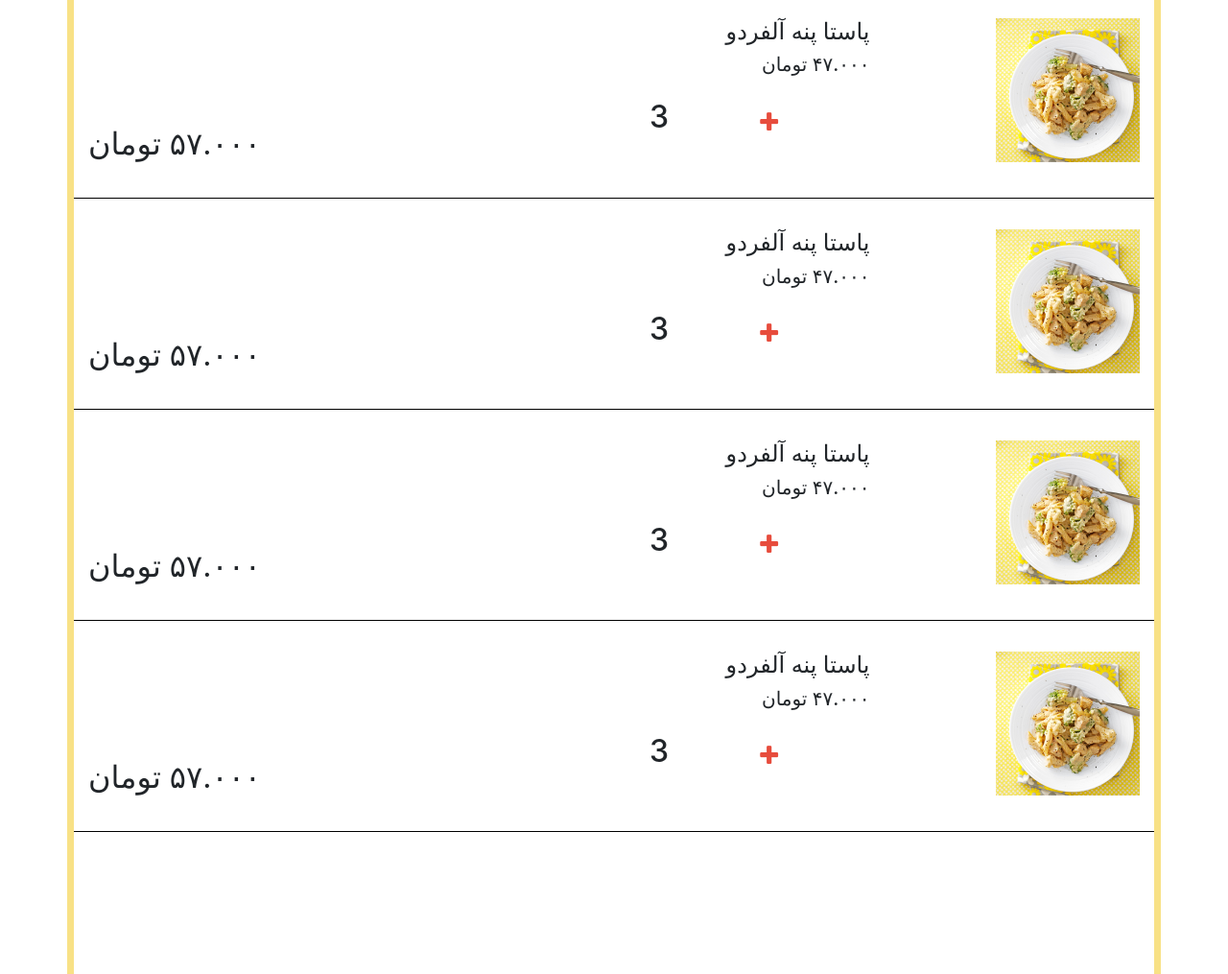
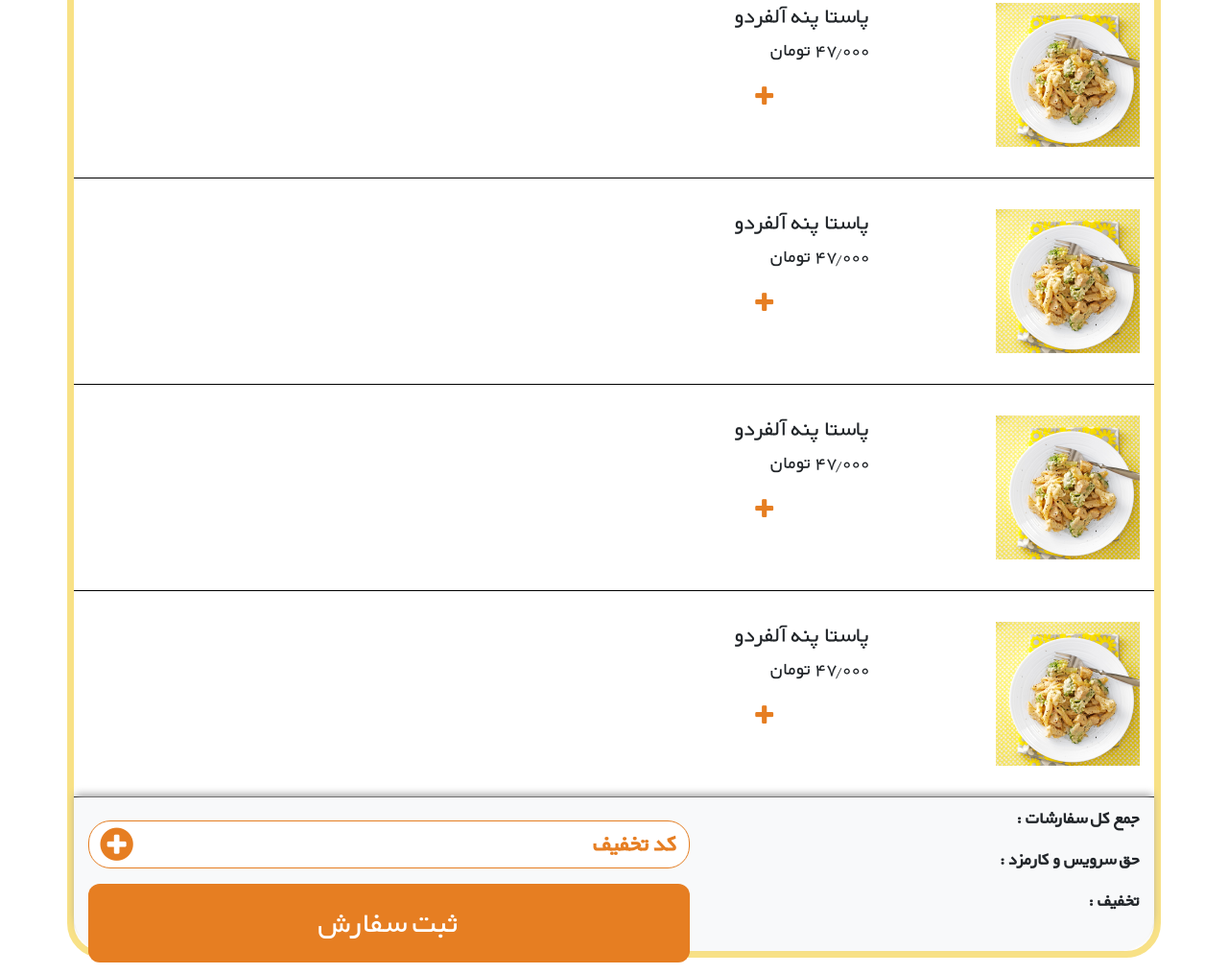
Before and after one commit to rouzbeh-hatamy/resturant-bill-generator, a plain HTML site: page index.html in a window 1280 px wide. Shown: the part 785-1800 px from the top of the page at 96% size. Drawn offline with nearby package versions, Linux system fonts and the light colour scheme.

Commit message:
finish layout

```diff
--- a/index.html
+++ b/index.html
@@ -28,13 +28,13 @@
                     <h4>پاستا پنه آلفردو</h4>
                     <h5>۴۷.۰۰۰ تومان</h5>
                     <div class="select d-flex my-4">
-                        <i class="fa fa-plus" aria-hidden="true"></i>
-                        <h5 id="number"> 3</h5>
+                        <i class="fa fa-plus" aria-hidden="true" data-counter="0" value="47000"></i>
+                        <h5 id="number"></h5>
                         <i class="fa fa-minus" aria-hidden="true"></i>
                     </div>
                 </div>
                 <div id="foodBill" class="col-4 align-self-end ">
-                    ۵۷.۰۰۰ تومان
+
                 </div>
             </div>
             <div class="item d-flex justify-content-start">
@@ -45,13 +45,13 @@
                     <h4>پاستا پنه آلفردو</h4>
                     <h5>۴۷.۰۰۰ تومان</h5>
                     <div class="select d-flex my-4">
-                        <i class="fa fa-plus" aria-hidden="true"></i>
-                        <h5 id="number"> 3</h5>
+                        <i class="fa fa-plus" data-counter="0" value="40000" aria-hidden="true"></i>
+                        <h5 id="number"></h5>
                         <i class="fa fa-minus" aria-hidden="true"></i>
                     </div>
                 </div>
                 <div id="foodBill" class="col-4 align-self-end ">
-                    ۵۷.۰۰۰ تومان
+
                 </div>
             </div>
             <div class="item d-flex justify-content-start">
@@ -62,13 +62,13 @@
                     <h4>پاستا پنه آلفردو</h4>
                     <h5>۴۷.۰۰۰ تومان</h5>
                     <div class="select d-flex my-4">
-                        <i class="fa fa-plus" aria-hidden="true"></i>
-                        <h5 id="number"> 3</h5>
+                        <i class="fa fa-plus" data-counter="0" value="67000" aria-hidden="true"></i>
+                        <h5 id="number"></h5>
                         <i class="fa fa-minus" aria-hidden="true"></i>
                     </div>
                 </div>
                 <div id="foodBill" class="col-4 align-self-end ">
-                    ۵۷.۰۰۰ تومان
+
                 </div>
             </div>
             <div class="item d-flex justify-content-start">
@@ -79,13 +79,13 @@
                     <h4>پاستا پنه آلفردو</h4>
                     <h5>۴۷.۰۰۰ تومان</h5>
                     <div class="select d-flex my-4">
-                        <i class="fa fa-plus" aria-hidden="true"></i>
-                        <h5 id="number"> 3</h5>
+                        <i class="fa fa-plus" data-counter="0" value="15000" aria-hidden="true"></i>
+                        <h5 id="number"></h5>
                         <i class="fa fa-minus" aria-hidden="true"></i>
                     </div>
                 </div>
                 <div id="foodBill" class="col-4 align-self-end ">
-                    ۵۷.۰۰۰ تومان
+
                 </div>
             </div>
             <div class="item d-flex justify-content-start">
@@ -96,13 +96,13 @@
                     <h4>پاستا پنه آلفردو</h4>
                     <h5>۴۷.۰۰۰ تومان</h5>
                     <div class="select d-flex my-4">
-                        <i class="fa fa-plus" aria-hidden="true"></i>
-                        <h5 id="number"> 3</h5>
+                        <i class="fa fa-plus" data-counter="0" value="20000" aria-hidden="true"></i>
+                        <h5 id="number"></h5>
                         <i class="fa fa-minus" aria-hidden="true"></i>
                     </div>
                 </div>
                 <div id="foodBill" class="col-4 align-self-end ">
-                    ۵۷.۰۰۰ تومان
+
                 </div>
             </div>
             <div class="item d-flex justify-content-start">
@@ -113,13 +113,13 @@
                     <h4>پاستا پنه آلفردو</h4>
                     <h5>۴۷.۰۰۰ تومان</h5>
                     <div class="select d-flex my-4">
-                        <i class="fa fa-plus" aria-hidden="true"></i>
-                        <h5 id="number"> 3</h5>
+                        <i class="fa fa-plus" data-counter="0" value="80000" aria-hidden="true"></i>
+                        <h5 id="number"></h5>
                         <i class="fa fa-minus" aria-hidden="true"></i>
                     </div>
                 </div>
                 <div id="foodBill" class="col-4 align-self-end ">
-                    ۵۷.۰۰۰ تومان
+
                 </div>
             </div>
             <div class="item d-flex justify-content-start">
@@ -130,17 +130,43 @@
                     <h4>پاستا پنه آلفردو</h4>
                     <h5>۴۷.۰۰۰ تومان</h5>
                     <div class="select d-flex my-4">
-                        <i class="fa fa-plus" aria-hidden="true"></i>
-                        <h5 id="number"> 3</h5>
+                        <i class="fa fa-plus" data-counter="0" value="36000" aria-hidden="true"></i>
+                        <h5 id="number"></h5>
                         <i class="fa fa-minus" aria-hidden="true"></i>
                     </div>
                 </div>
                 <div id="foodBill" class="col-4 align-self-end ">
-                    ۵۷.۰۰۰ تومان
+
                 </div>
             </div>
         </div>
-        <div class="bill"></div>
+        <div class="bill sticky-bottom bg-light d-flex">
+            <div class="col-5 ">
+                <div class="sum justify-content-between d-flex mt-2">
+                    <span>جمع کل سفارشات :</span>
+                    <span id="sum"></span>
+                </div>
+                <div class="service justify-content-between d-flex my-3">
+                    <span>حق سرویس و کارمزد :</span>
+                    <span id="service"></span>
+                </div>
+                <div class="sum-discount justify-content-between d-flex mb-4">
+                    <span>تخفیف :</span>
+                    <span id="sumDiscount"> </span>
+                </div>
+                <h1 id="finalSum"></h1>
+            </div>
+            <div class="col-7">
+                <div class="discount">
+                    <div class="input-group mt-4 mb-3">
+                        <i class="fa fa-plus-circle" aria-hidden="true"></i>
+                        <input type="text" class="form-control py-4 discount-input" placeholder="کد تخفیف"
+                            aria-label="discount">
+                    </div>
+                    <button type="button" name="" id="" class="btn btn-lg btn-block py-3">ثبت سفارش</button>
+                </div>
+            </div>
+        </div>
     </div>
     <!-- Optional JavaScript -->
     <!-- jQuery first, then Popper.js, then Bootstrap JS -->
--- a/scripts.js
+++ b/scripts.js
@@ -12,3 +12,20 @@ $('#all').on('click', function() {
   $('input:not(#all)').prop('checked', $(this).is(':checked'));
   billGenarator();
 });
+
+$(document).ready(function() {
+  $(window).scroll(function() {
+    const scroll = $(window).scrollTop();
+    if (scroll >= 50) {
+      $('.header').css('border-radius', '0px');
+    } else {
+      $('.header').css('border-top-left-radius', '36px');
+      $('.header').css('border-top-right-radius', '36px');
+    }
+  });
+  //
+  $('.fa-plus').on('click', function() {
+    console.log($(this).attr('value'));
+    console.log($(this).attr('data-counter'));
+  });
+});
--- a/style.css
+++ b/style.css
@@ -3,14 +3,19 @@
     padding: 0;
 }
 
+body {
+    font-family: 'Yekan';
+}
+
 .container {
     border: solid 7px rgba(241, 196, 15, 0.5);
     border-radius: 36px;
+
 }
 
 .header {
     text-align: center;
-    box-shadow: 0 5px 5px 0px #888;
+    box-shadow: 0 5px 15px -2px #888;
     border-top-left-radius: 36px;
     border-top-right-radius: 36px;
 }
@@ -38,7 +43,7 @@
 
 .fa {
     font-size: x-large;
-    color: #e74c3c;
+    color: #e67e22;
 }
 
 .fa-minus {
@@ -56,6 +61,47 @@
 }
 
 .bill {
-    width: 100%;
-    height: 500px;
+    height: 20vh;
+    box-shadow: 0 -5px 9px -2px #9f9f9f;
+    border-bottom-left-radius: 36px;
+    border-bottom-right-radius: 36px;
+    direction: rtl;
 }
+
+.discount-input {
+    font-size: x-large;
+    border-radius: 23px;
+    border-top-left-radius: 23px !important;
+    border-bottom-left-radius: 23px !important;
+    border: solid 1.2px #e67e22;
+}
+
+.discount-input::placeholder {
+    color: #e67e22;
+    font-weight: 600
+}
+
+.input-group i {
+    position: absolute;
+    z-index: 1;
+    font-size: 2.5rem;
+    align-self: center;
+    left: 2%;
+}
+
+.btn {
+    background-color: #e67e22;
+    color: white;
+    font-size: xx-large;
+    border-radius: 12px;
+}
+
+.col-5 .d-flex span {
+    font-size: large;
+    font-weight: bold;
+}
+
+@font-face {
+    font-family: 'Yekan';
+    src: url('./assets/B\ Yekan+.ttf');
+}
```
Also changed, not shown: assets/B Yekan+.ttf (added).
